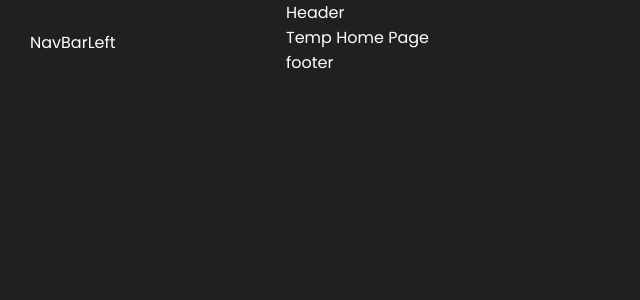
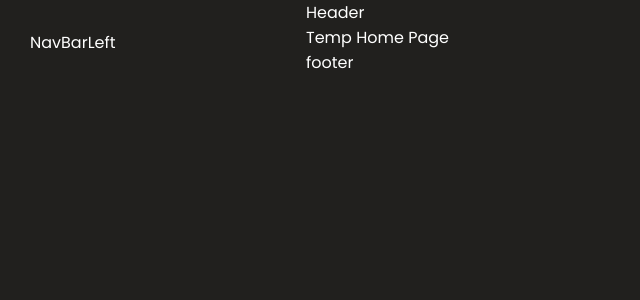
Before and after one commit to self-related/movie-streaming-app-frontend-ts, a React (Vite) app: page / in a window 1280 px wide. Shown: the top 300 px of the page, without its empty margins (0-640 px from the left). Built offline with nearby package versions, Linux system fonts and the light colour scheme.

Commit message:
amend last commit

```diff
--- a/src/App.css
+++ b/src/App.css
@@ -1,3 +1,7 @@
-.split {
+.main--split {
     display: flex;
 }
+
+.page_content {
+    padding-left: 20px;
+}
--- a/src/App.jsx
+++ b/src/App.jsx
@@ -6,9 +6,9 @@ function App() {
 
   return (
     <>
-        <main className="split">
+        <main className="main--split">
             <NavBarLeft />
-            <div className="content">
+            <div className="page_content">
                 <div>Header</div>
                 <Outlet />
                 <div>footer</div>
--- a/src/components/NavBarLeft.css
+++ b/src/components/NavBarLeft.css
@@ -1,5 +1,5 @@
 
-.navbar-left {
+.navbar_left {
     width: 20%;
     height: 100vh;
     min-width: 150px;
--- a/src/components/NavBarLeft.jsx
+++ b/src/components/NavBarLeft.jsx
@@ -3,7 +3,7 @@ import "./NavBarLeft.css";
 export default function NavBarLeft() {
 
     return (
-        <nav className="navbar-left">
+        <nav className="navbar_left">
             NavBarLeft
         </nav>
     );
```
